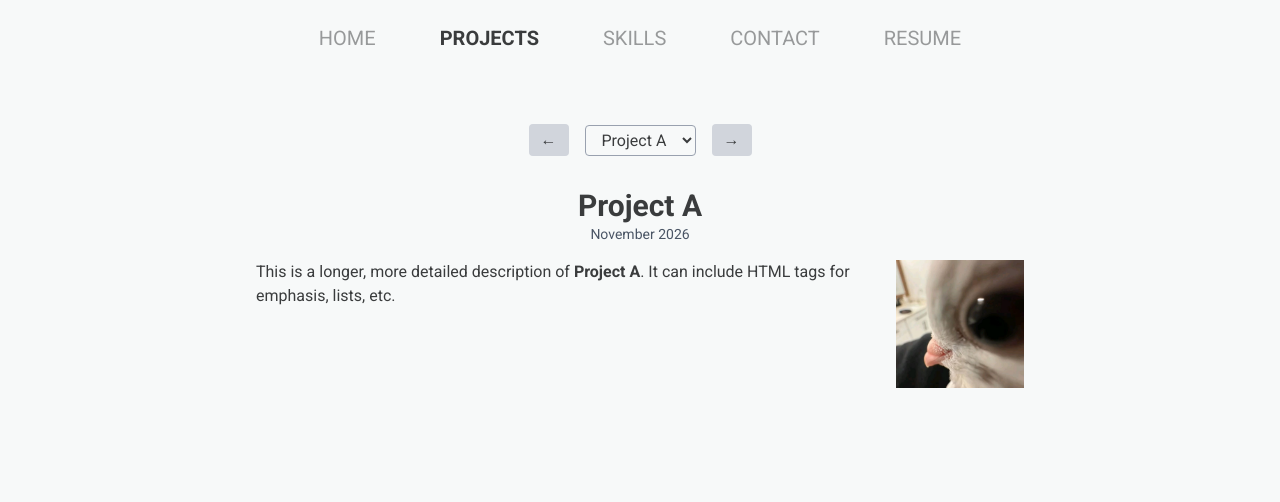
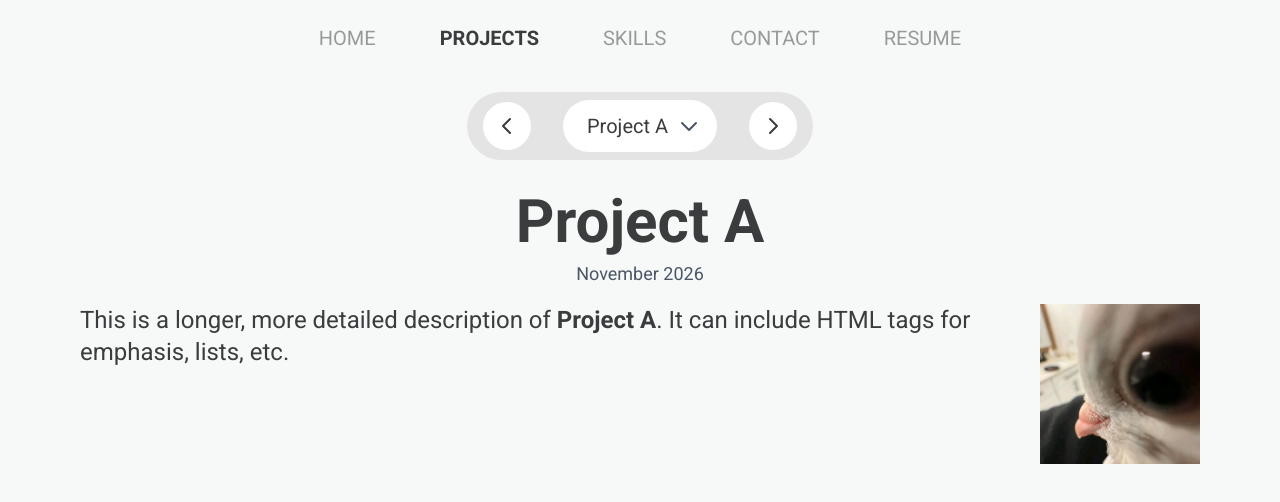
Before and after one commit to gmgrahamgm/personal-website, a React (Vite) app: page /projects#project-a in a window 1280 px wide. Shown: the top 502 px of the page. Built offline with nearby package versions, Linux system fonts and the light colour scheme.

Commit message:
Adjusted fade times, updated navigator

```diff
--- a/src/App.jsx
+++ b/src/App.jsx
@@ -11,7 +11,7 @@ const pageTransition = {
   initial: { opacity: 0, y: 10 },
   animate: { opacity: 1, y: 0 },
   exit: { opacity: 0, y: -10 },
-  transition: { duration: 0.5, ease: "easeOut" },
+  transition: { duration: 0.15, ease: "easeOut" },
 };
 
 function App() {
--- a/src/components/Navbar.jsx
+++ b/src/components/Navbar.jsx
@@ -103,7 +103,7 @@ export default function Navbar() {
             initial={{ height: 0, opacity: 0 }}
             animate={{ height: "auto", opacity: 1 }}
             exit={{ height: 0, opacity: 0 }}
-            transition={{ duration: 0.3, ease: "easeInOut" }}
+            transition={{ duration: 0.15, ease: "easeInOut" }}
           >
             <div className="px-4 pb-4 space-y-2">
               {links.map(renderLink)}
@@ -114,7 +114,7 @@ export default function Navbar() {
                 onClick={() => setMobileOpen(false)}
                 className="
                   block px-4 py-3 text-lg font-normal opacity-50
-                  hover:opacity-100 transition-opacity duration-150
+                  hover:opacity-100 transition-opacity duration-300
                 "
               >
                 RESUME
--- a/src/pages/Projects.css
+++ b/src/pages/Projects.css
@@ -1,58 +1,69 @@
 @import "tailwindcss";
 
-/* Page wrapper */
+/* Page wrapper: center content in a max-width container */
 .projects-page {
-  @apply flex flex-col items-center py-8 px-4;
+  @apply w-full max-w-6xl mx-auto flex flex-col items-center px-4;
 }
 
 /* Navigator */
 .navigator {
-  @apply flex items-center space-x-4 mb-8;
+  @apply flex items-center space-x-8 mb-8
+         bg-[#E4E4E4] px-4 py-2 rounded-full;
 }
+/* Project nav arrows & dropdown */
 .nav-arrow {
-  @apply px-3 py-1 bg-gray-300 rounded hover:bg-gray-400;
+  @apply h-12 w-12 bg-white rounded-full
+         flex items-center justify-center
+         hover:bg-[#FCFCFC]
+         transition-colors duration-150;
 }
+.nav-arrow:hover {
+  cursor: pointer;
+}
+
 .nav-dropdown {
-  @apply px-3 py-1 border border-gray-400 rounded;
+  @apply appearance-none pr-12 pl-6 py-3 bg-white rounded-full
+         text-lg md:text-xl;
+}
+.nav-dropdown:hover {
+  cursor: pointer;
 }
 
 /* Project display */
 .project-display {
-  @apply w-full max-w-3xl text-center mb-8;
+  @apply w-full text-center mb-8;
 }
 .project-title {
-  @apply text-3xl font-bold;
+  @apply text-5xl md:text-6xl font-bold;
 }
 .project-date {
-  @apply text-sm text-gray-600 mb-4;
+  @apply text-base pt-2 md:text-lg text-gray-600 mb-4;
 }
 
 /* DESCRIPTION WRAP LAYOUT */
-/* 1) remove flex, allow text flow */
+/* (unchanged) */
 .project-details {
   @apply text-left;
 }
-/* 2) clearfix for floated children */
 .project-details::after {
   content: "";
   display: table;
   clear: both;
 }
-/* 3) float thumbnail right on md+, hide on small */
+/* Larger thumbnail */
 .project-thumb {
-  @apply hidden md:block w-32 h-32 object-cover mb-4 md:float-right md:ml-4;
+  @apply hidden md:block w-40 h-40 object-cover mb-4 md:float-right md:ml-4;
 }
 .project-desc {
-  @apply text-left;
+  @apply text-xl md:text-2xl;
 }
 
 /* Carousel */
-.carousel {
-  @apply flex items-center space-x-4;
+/* Mobile & desktop handled in JSX, just style the bits */
+.carousel-img {
+  @apply w-80 h-auto object-contain;
 }
 .carousel-arrow {
-  @apply px-3 py-1 bg-gray-300 rounded hover:bg-gray-400;
+  @apply px-4 py-3 bg-[#E4E4E4] rounded-xl hover:bg-gray-300
+         text-lg md:text-xl transition-colors duration-150;
 }
-.carousel-img {
-  @apply w-64 h-auto object-contain;
-}
--- a/src/pages/Projects.jsx
+++ b/src/pages/Projects.jsx
@@ -1,5 +1,6 @@
 import React, { useState, useEffect } from "react";
 import { useLocation } from "react-router-dom";
+import { AnimatePresence, motion } from "framer-motion";
 import projects from "../data/projects.json";
 import "./Projects.css";
 
@@ -9,9 +10,16 @@ const assetMap = import.meta.glob("../assets/**/*.{png,jpg,jpeg,svg}", {
   import: "default",
 });
 
+const fadeVariants = {
+  initial: { opacity: 0 },
+  animate: { opacity: 1 },
+  exit: { opacity: 0 },
+  transition: { duration: 0.15, ease: "easeInOut" },
+};
+
 export default function Projects() {
   const location = useLocation();
-  const hashId = location.hash.slice(1); // e.g. "project-a"
+  const hashId = location.hash.slice(1);
   const initialFromHash = projects.findIndex((p) => p.id === hashId);
   // fall back to 0 if hash not found
   const [projectIndex, setProjectIndex] = useState(
@@ -57,12 +65,29 @@ export default function Projects() {
       {/* Navigator */}
       <div className="navigator">
         <button onClick={prevProject} className="nav-arrow">
-          ←
+          {/* Left‐arrow SVG, rotated */}
+          <svg
+            className="h-6 w-6 transform rotate-180"
+            fill="none"
+            stroke="currentColor"
+            viewBox="0 0 24 24"
+          >
+            <path
+              strokeLinecap="round"
+              strokeLinejoin="round"
+              strokeWidth={2}
+              d="M9 5l7 7-7 7"
+            />
+          </svg>
         </button>
+
+        {/* Dropdown with custom down‐arrow */}
+        <div className="relative">
           <select
             value={current.id}
             onChange={selectProject}
-          className="nav-dropdown"
+            className="nav-dropdown appearance-none pr-10 pl-6 py-3 bg-white rounded-full
+               text-lg md:text-xl"
           >
             {projects.map((p) => (
               <option key={p.id} value={p.id}>
@@ -70,11 +95,52 @@ export default function Projects() {
               </option>
             ))}
           </select>
+
+          {/* rotated SVG arrow */}
+          <svg
+            className="pointer-events-none absolute right-4 top-1/2 transform -translate-y-1/2 rotate-90 h-6 w-6 text-gray-600"
+            fill="none"
+            stroke="currentColor"
+            viewBox="0 0 24 24"
+          >
+            <path
+              strokeLinecap="round"
+              strokeLinejoin="round"
+              strokeWidth={2}
+              d="M9 5l7 7-7 7"
+            />
+          </svg>
+        </div>
+
         <button onClick={nextProject} className="nav-arrow">
-          →
+          {/* Right‐arrow SVG */}
+          <svg
+            className="h-6 w-6"
+            fill="none"
+            stroke="currentColor"
+            viewBox="0 0 24 24"
+          >
+            <path
+              strokeLinecap="round"
+              strokeLinejoin="round"
+              strokeWidth={2}
+              d="M9 5l7 7-7 7"
+            />
+          </svg>
         </button>
       </div>
 
+      {/* AnimatePresence wraps any keyed motion children */}
+      <AnimatePresence mode="wait">
+        <motion.div
+          key={current.id} // key by project id
+          initial="initial"
+          animate="animate"
+          exit="exit"
+          variants={fadeVariants}
+          transition={fadeVariants.transition}
+          className="w-full"
+        >
           {/* Project Display */}
           <div className="project-display">
             <h1 className="project-title">{current.title}</h1>
@@ -97,7 +163,7 @@ export default function Projects() {
           {/* Carousel */}
           {imgs.length > 0 && currentImgUrl && (
             <div className="my-8 w-full max-w-3xl">
-          {/* mobile: image above, arrows below */}
+              {/* mobile */}
               <div className="md:hidden flex flex-col items-center">
                 <img
                   src={currentImgUrl}
@@ -113,7 +179,7 @@ export default function Projects() {
                   </button>
                 </div>
               </div>
-          {/* desktop: arrows left/right of image */}
+              {/* desktop */}
               <div className="hidden md:flex justify-center items-center space-x-4">
                 <button onClick={prevImage} className="carousel-arrow">
                   ←
@@ -129,6 +195,8 @@ export default function Projects() {
               </div>
             </div>
           )}
+        </motion.div>
+      </AnimatePresence>
     </div>
   );
 }
```
Lines whose indentation alone changed are shown as unchanged.
